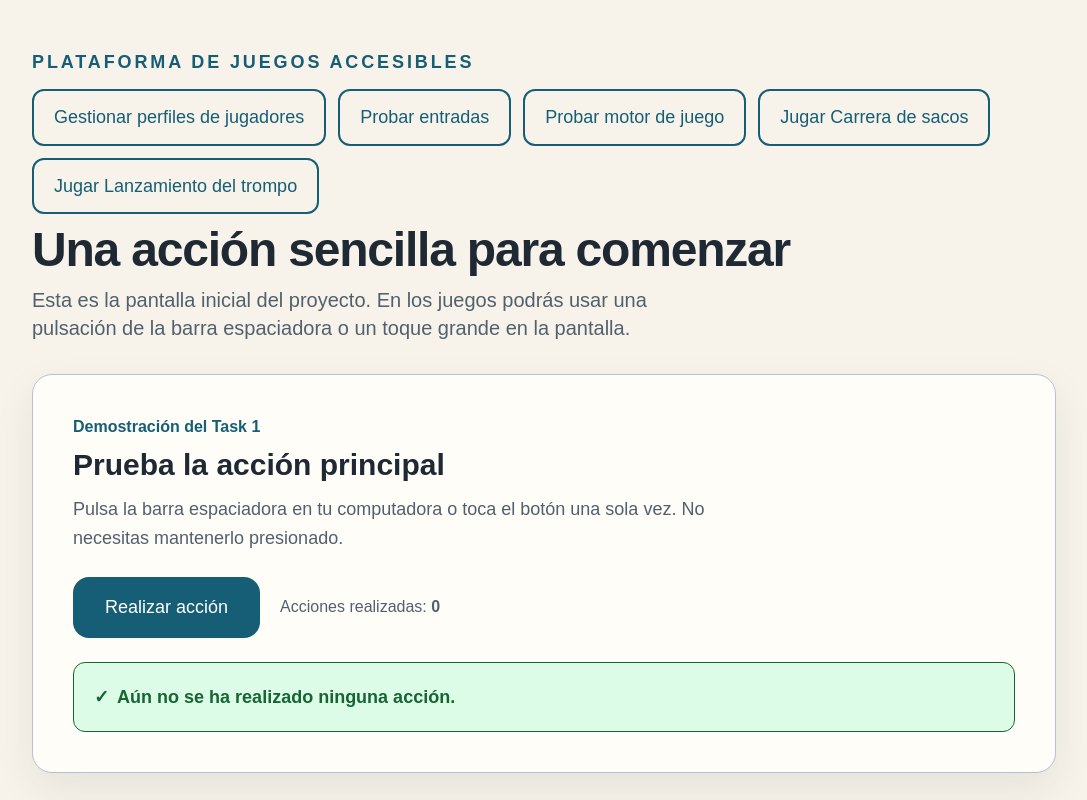
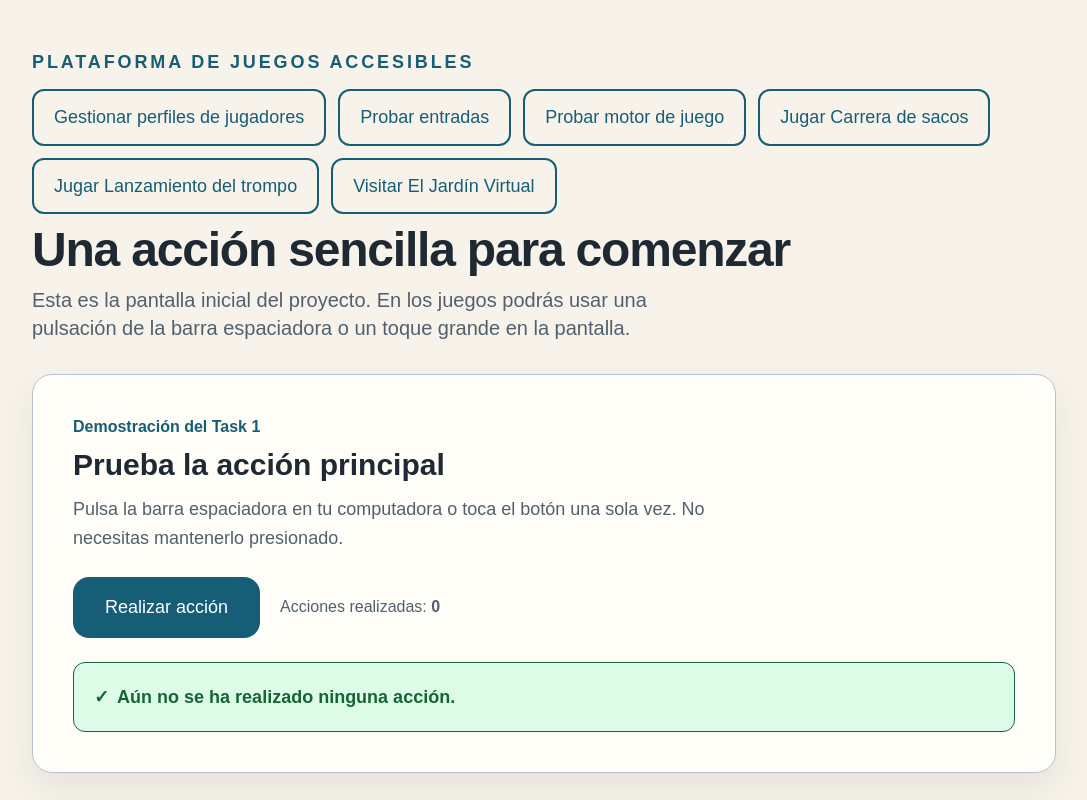
Before and after one commit to HectorZL/hacktoonkiro, a Next.js app: page / in a window 1280 px wide. Shown: the top 800 px of the page, without its empty margins (96-1183 px from the left). Built offline with nearby package versions, Linux system fonts and the light colour scheme.

Commit message:
docs: link virtual garden activity

```diff
--- a/app/page.tsx
+++ b/app/page.tsx
@@ -67,6 +67,12 @@ export default function Home() {
               className="w-fit rounded-xl border-2 border-[var(--color-primary)] px-5 py-3 font-bold text-[var(--color-primary)] hover:bg-[var(--color-surface-muted)]"
             >
               Jugar Lanzamiento del trompo
+            </a>
+            <a
+              href="/juegos/jardin-virtual"
+              className="w-fit rounded-xl border-2 border-[var(--color-primary)] px-5 py-3 font-bold text-[var(--color-primary)] hover:bg-[var(--color-surface-muted)]"
+            >
+              Visitar El Jardín Virtual
             </a>
           </div>
           <h1 className="max-w-3xl text-4xl font-bold tracking-tight sm:text-5xl">
```
Also changed, not shown: 2 other files (tests, documents, lock files or other folders).
